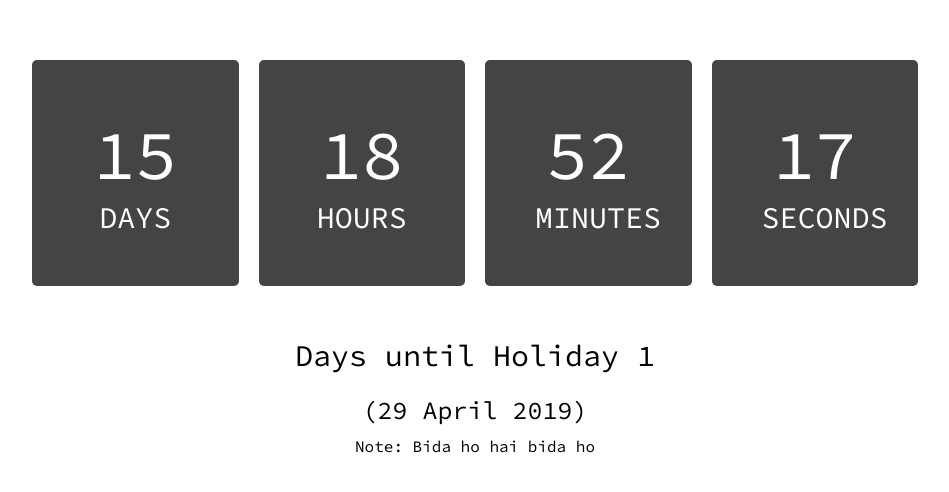
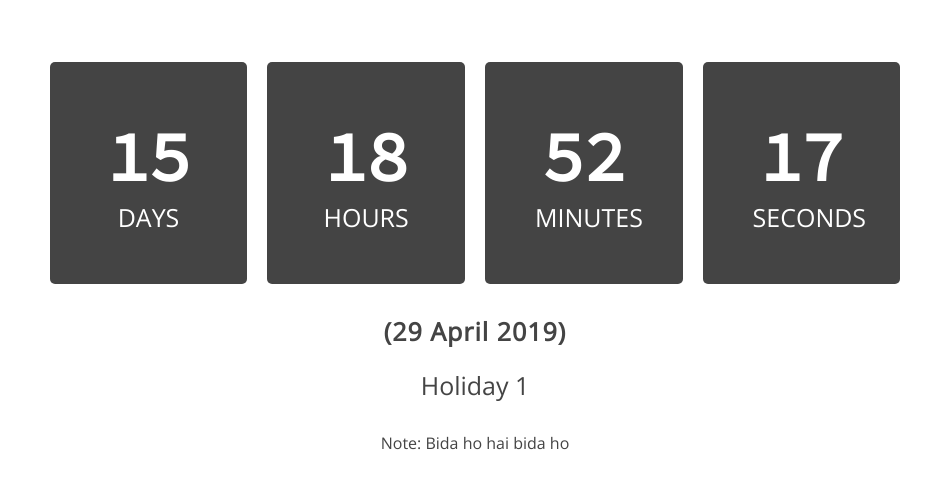
Before and after one commit to pragyakar/days-until, a React (Create React App) app: page / in a window 1280 px wide. Shown: the part 152-644 px from the top of the page, without its empty margins (165-1114 px from the left). Built offline with nearby package versions, Linux system fonts and the light colour scheme.

Commit message:
:art: Added new font

```diff
--- a/public/index.html
+++ b/public/index.html
@@ -9,7 +9,7 @@
     />
     <link rel="manifest" href="%PUBLIC_URL%/manifest.json" />
     <title>Days Until</title>
-    <link href="https://fonts.googleapis.com/css?family=Source+Code+Pro" rel="stylesheet">
+    <link href="https://fonts.googleapis.com/css?family=Open+Sans|Source+Code+Pro" rel="stylesheet">
   </head>
   <body>
     <noscript>You need to enable JavaScript to run this app.</noscript>
--- a/src/App.css
+++ b/src/App.css
@@ -5,15 +5,18 @@
   justify-content: center;
   align-items: center;
   text-align: center;
+  color: #444;
 }
 
 .event-name {
-  font-size: 30px;
+  font-size: 25px;
   margin: 20px;
 }
 
 .event-date {
   font-size: 25px;
+  font-weight: 700;
+  letter-spacing: 1px;
 }
 
 .event-remarks {
@@ -39,8 +42,10 @@
 
 .cd-digits {
   font-size: 70px;
+  font-weight: 700;
+  font-family: 'Source Code Pro', monospace;
 }
 
 .cd-label {
-  font-size: 30px;
+  font-size: 25px;
 }
--- a/src/components/Counter/Counter.jsx
+++ b/src/components/Counter/Counter.jsx
@@ -55,8 +55,8 @@ class Counter extends React.Component {
     return (
         <div className="event-container">
           <Clock nextHolidayDate={nextHolidayDate} />
-          <span className="event-name">Days until {this.state.nextHoliday.occasion}</span>
           <span className="event-date">({this.state.nextHoliday.date})</span>
+          <span className="event-name">{this.state.nextHoliday.occasion}</span>
           {this.state.nextHoliday.remarks &&
             <span className="event-remarks">Note: {this.state.nextHoliday.remarks}</span>
           }
--- a/src/index.css
+++ b/src/index.css
@@ -1,5 +1,5 @@
 body {
   margin: 0;
   padding: 0;
-  font-family: 'Source Code Pro', monospace;
+  font-family: 'Open Sans', sans-serif;
 }
```
